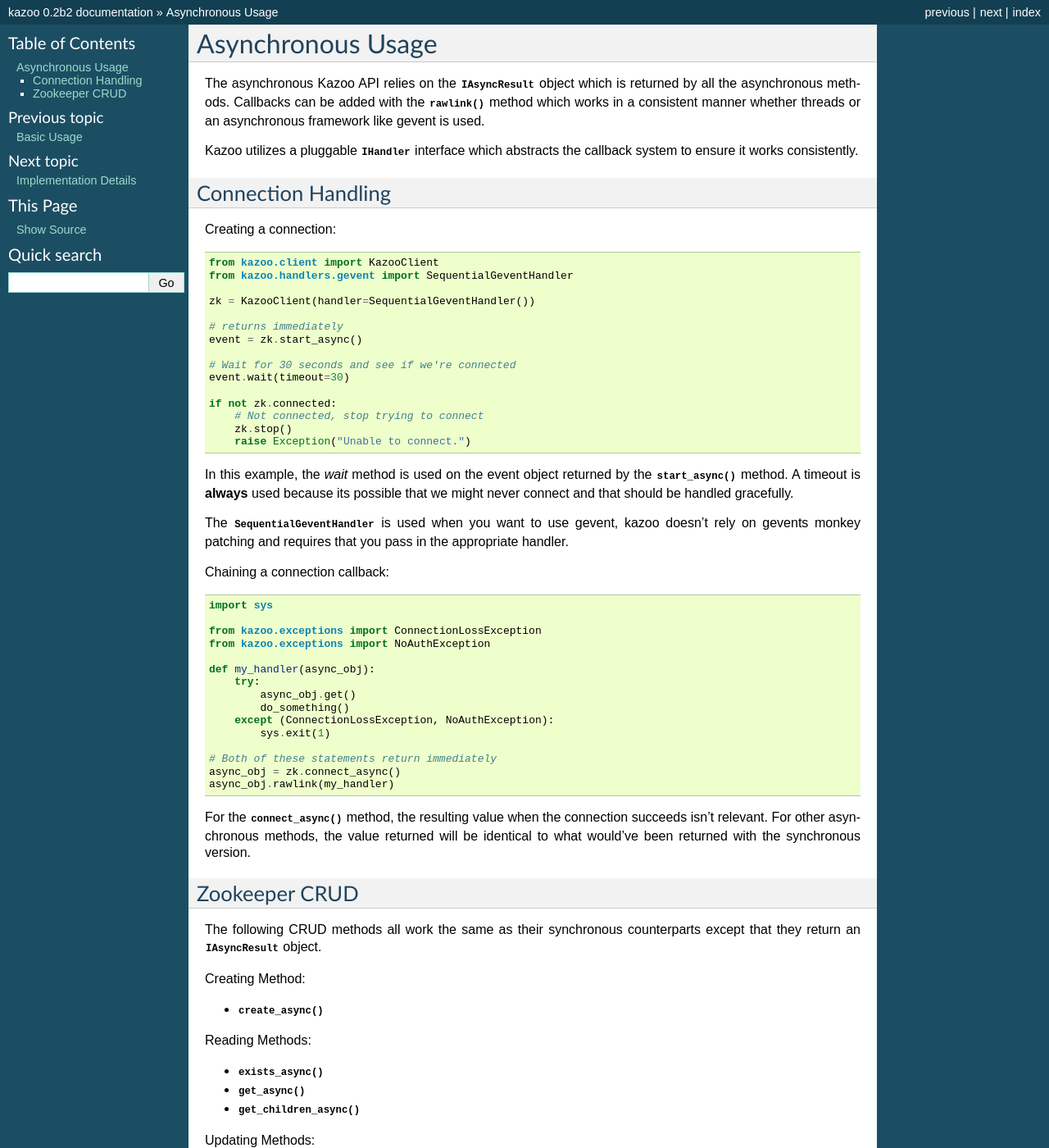
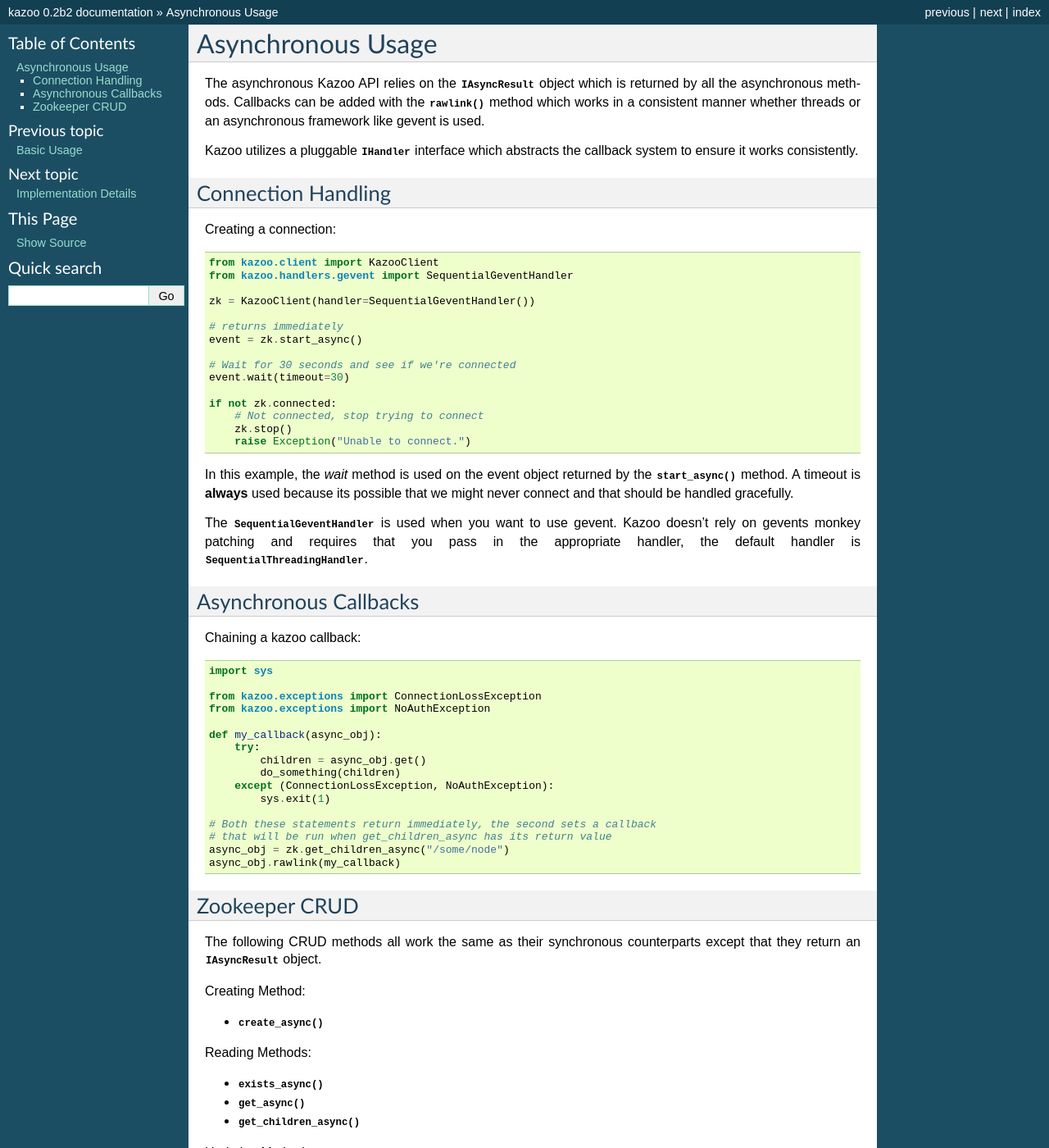
Before and after one commit to python-zk/kazoo, a Sphinx documentation site: the page built from docs/async_usage.rst, in a window 1280 px wide and 1400 px high. Shown: the whole window at 82% size. Built offline with Sphinx 7.4.7, drawn with Linux system fonts in a browser that asks for light colours.

Commit message:
Doc update to remove other connect_async mention, better example of a callback.

```diff
--- a/docs/async_usage.rst
+++ b/docs/async_usage.rst
@@ -43,11 +43,15 @@
 handled gracefully.
 
 The :class:`~kazoo.handlers.gevent.SequentialGeventHandler` is used when you
-want to use gevent, kazoo doesn't rely on gevents monkey patching and requires
-that you pass in the appropriate handler.
+want to use gevent. Kazoo doesn't rely on gevents monkey patching and requires
+that you pass in the appropriate handler, the default handler is
+:class:`~kazoo.handlers.threading.SequentialThreadingHandler`.
 
 
-Chaining a connection callback:
+Asynchronous Callbacks
+======================
+
+Chaining a kazoo callback:
 
 .. code-block:: python
 
@@ -56,21 +60,17 @@
     from kazoo.exceptions import ConnectionLossException
     from kazoo.exceptions import NoAuthException
 
-    def my_handler(async_obj):
+    def my_callback(async_obj):
         try:
-            async_obj.get()
-            do_something()
+            children = async_obj.get()
+            do_something(children)
         except (ConnectionLossException, NoAuthException):
             sys.exit(1)
 
-    # Both of these statements return immediately
-    async_obj = zk.connect_async()
-    async_obj.rawlink(my_handler)
-
-For the :meth:`~kazoo.client.KazooClient.connect_async` method, the resulting
-value when the connection succeeds isn't relevant. For other asynchronous
-methods, the value returned will be identical to what would've been returned
-with the synchronous version.
+    # Both these statements return immediately, the second sets a callback
+    # that will be run when get_children_async has its return value
+    async_obj = zk.get_children_async("/some/node")
+    async_obj.rawlink(my_callback)
 
 Zookeeper CRUD
 ==============
```
